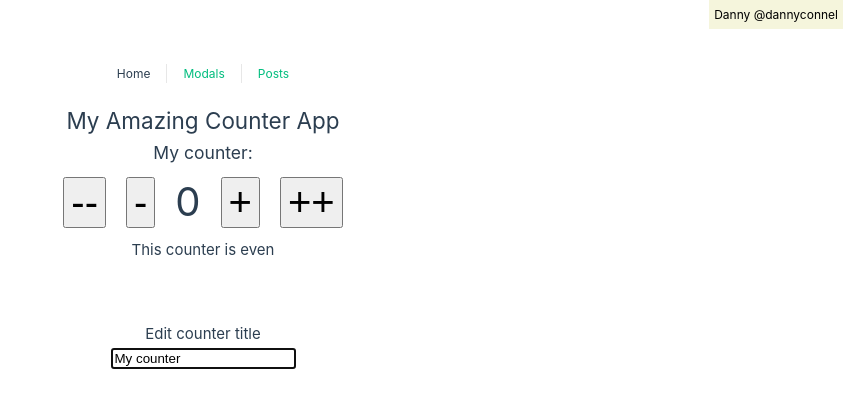
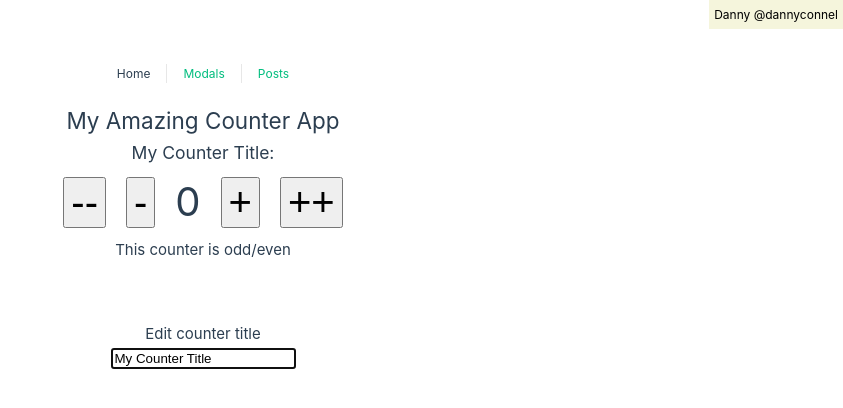
Before and after one commit to Unruh-Spirale/first-project, a Vue app: page / in a window 1280 px wide. Shown: the top 408 px of the page, without its empty margins (437-1280 px from the left). Built offline with nearby package versions, Linux system fonts and the light colour scheme.

Commit message:
Add Pinia State

```diff
--- a/src/stores/counter.js
+++ b/src/stores/counter.js
@@ -1,12 +1,9 @@
-import { ref, computed } from 'vue'
 import { defineStore } from 'pinia'
 
-export const useCounterStore = defineStore('counter', () => {
-  const count = ref(0)
-  const doubleCount = computed(() => count.value * 2)
-  function increment() {
-    count.value++
-  }
-
-  return { count, doubleCount, increment }
+export const useCounterStore = defineStore({
+  id: 'counter',
+  state: () => ({
+    count: 0,
+    title: 'My Counter Title'
+  })
 })
--- a/src/views/HomeView.vue
+++ b/src/views/HomeView.vue
@@ -2,21 +2,21 @@
   <div class="home">
 
     <h2 ref="appTitleRef">{{ appTitle }}</h2>
-    <h3>{{ counterData.title }}:</h3>
+    <h3>{{counter.title}}:</h3>
 
     <div>
-      <button @click="decreaseCounter(2)" class="btn">--</button>
-      <button @click="decreaseCounter(1)" class="btn">-</button>
-      <span class="counter"> {{ counterData.count }}</span>
-      <button @click="increaseCounter(1, $event)" class="btn">+</button>
-      <button @click="increaseCounter(2)" class="btn">++</button>
+      <button class="btn">--</button>
+      <button class="btn">-</button>
+      <span class="counter">{{counter.count}}</span>
+      <button class="btn">+</button>
+      <button class="btn">++</button>
     </div>
 
-    <p>This counter is {{ oddOrEven }}</p>
+    <p>This counter is odd/even</p>
 
     <div class="edit">
       <h4>Edit counter title</h4>
-      <input v-model="counterData.title" type="text" v-autofocus>
+      <input v-model="counter.title" type="text" v-autofocus>
     </div>
 
   </div>
@@ -24,7 +24,7 @@
 
 <script setup>
 import { onActivated, onBeforeMount, onBeforeUnmount, onBeforeUpdate, onDeactivated, onMounted, onUnmounted, onUpdated, ref } from 'vue'
-import { useCounter} from '@/use/useCounter'
+import { useCounterStore } from '@/stores/counter'
 import { vAutofocus } from '@/directives/vAutofocus'
 
 /*
@@ -37,11 +37,11 @@
 onMounted(() => {
   console.log(`The app title is ${ appTitleRef.value.offsetWidth} px` )
 })
+
 /*
   coutner
 */
-
-const { counterData, oddOrEven, increaseCounter, decreaseCounter  } = useCounter()
+const counter = useCounterStore();
 
 
 /*
```
